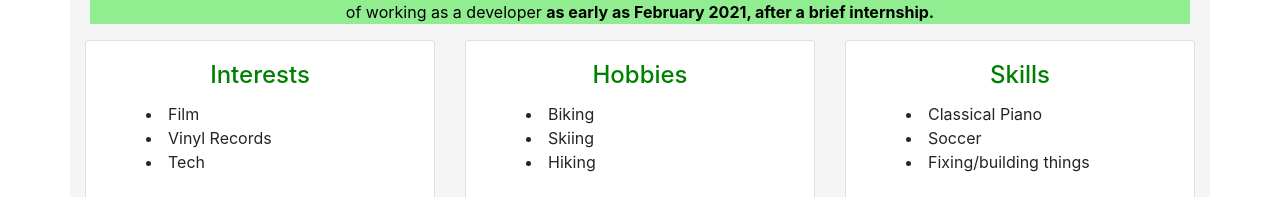
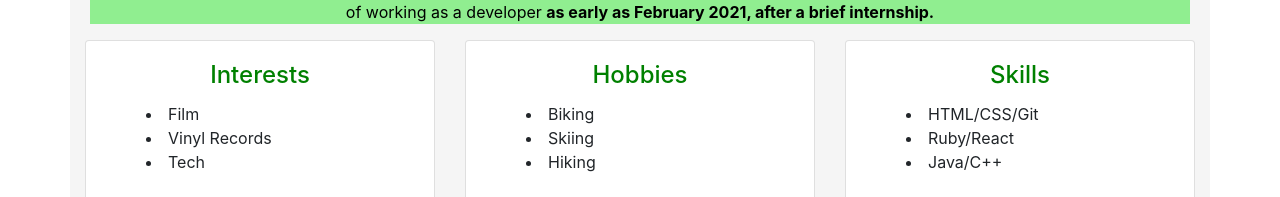
Before and after one commit to hagoodwi92/git-html-css-test, a plain HTML site: page index.html in a window 1280 px wide. Shown: the part 603-800 px from the top of the page. Drawn offline with Linux system fonts and the light colour scheme.

Commit message:
changed list words

```diff
--- a/index.html
+++ b/index.html
@@ -61,9 +61,9 @@
           <h4 class="card-title">Skills</h4>
             <div class="card-text">
               <ul>
-                <li>Classical Piano</li>
-                <li>Soccer</li>
-                <li>Fixing/building things</li>
+                <li>HTML/CSS/Git</li>
+                <li>Ruby/React</li>
+                <li>Java/C++</li>
               </ul>
             </div>
           </div>
```
